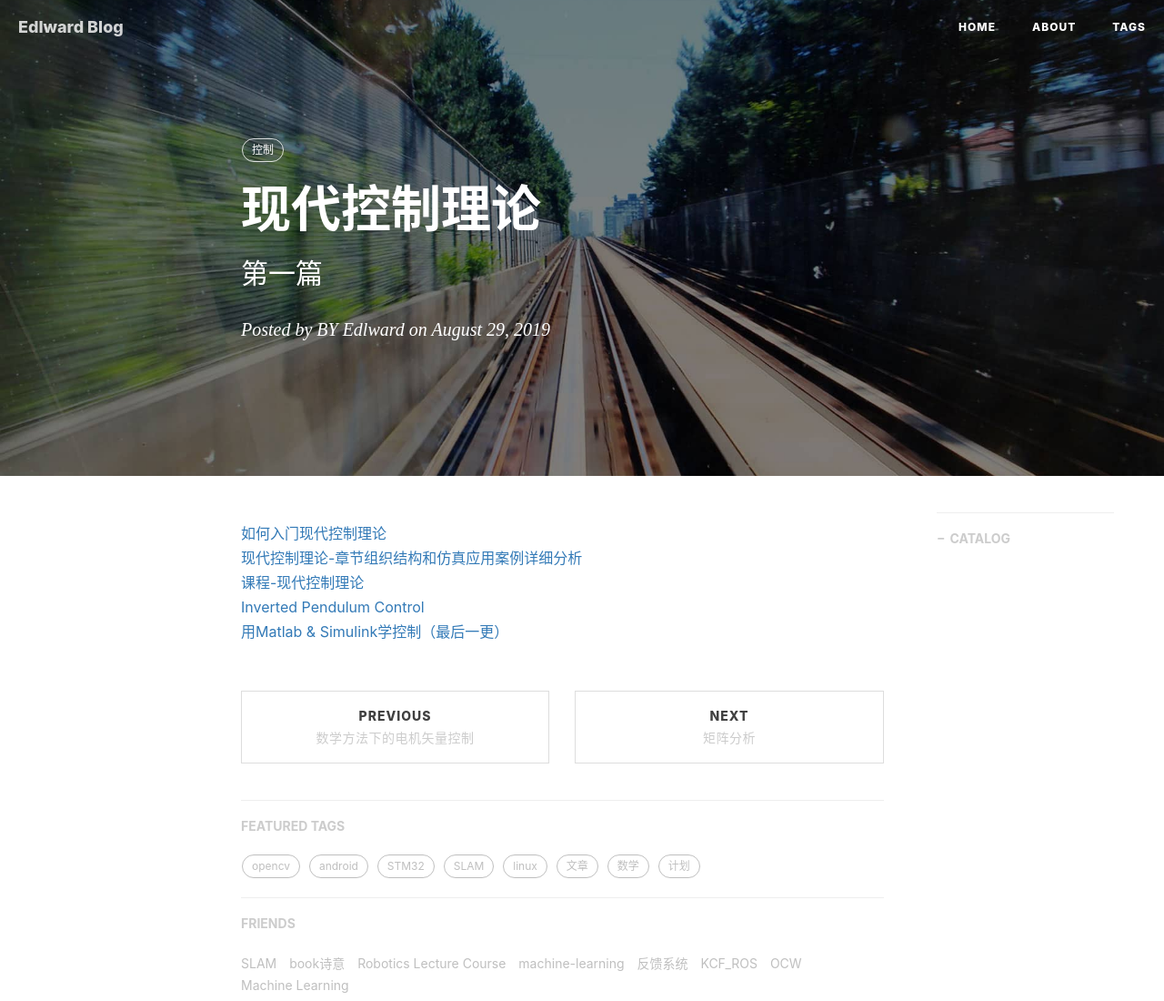
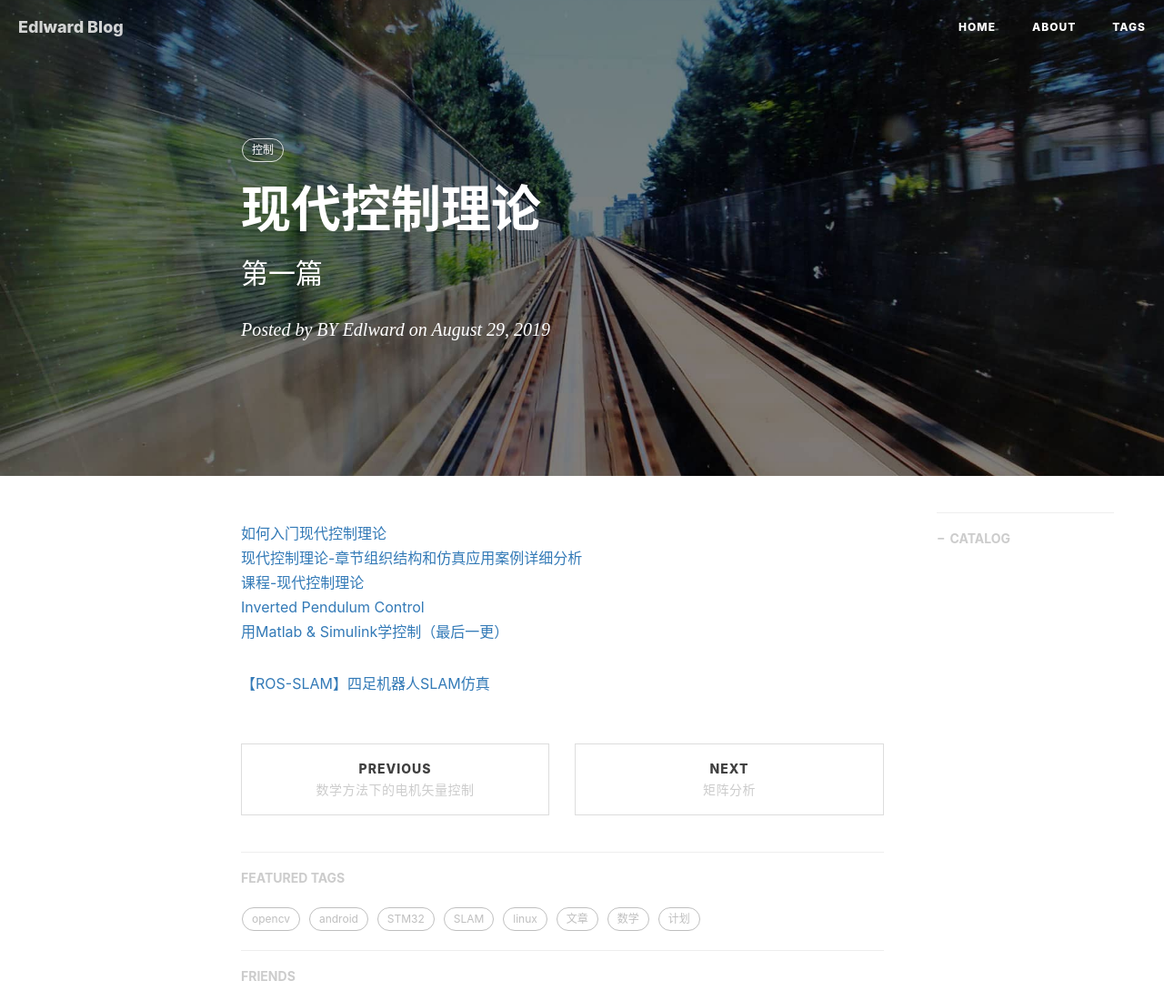
Before and after one commit to gary-robotics/dlward, a Jekyll site: the page built from _posts/2019-09-28-现代控制理论-2019.markdown, in a window 1280 px wide, cut to the strip 0-1100 px from the top of the page. Shown: the whole strip at 91% size. Built offline with Jekyll 4.4.1, drawn with Linux system fonts in a browser that asks for light colours; nearby versions of some CDN libraries; comment, search, counter and statistics services are not loaded.

Commit message:
Update 2019-09-28-现代控制理论-2019.markdown

```diff
--- a/_posts/2019-09-28-现代控制理论-2019.markdown
+++ b/_posts/2019-09-28-现代控制理论-2019.markdown
@@ -14,3 +14,5 @@ tags:                               #标签
 [课程-现代控制理论](https://blog.csdn.net/ZhangRelay/article/category/6161998)
 [Inverted Pendulum Control](https://cloud.tencent.com/developer/article/1414650)
 [用Matlab & Simulink学控制（最后一更）](https://zhuanlan.zhihu.com/p/42937186)
+
+[【ROS-SLAM】四足机器人SLAM仿真](https://zhuanlan.zhihu.com/p/63061134)
```
